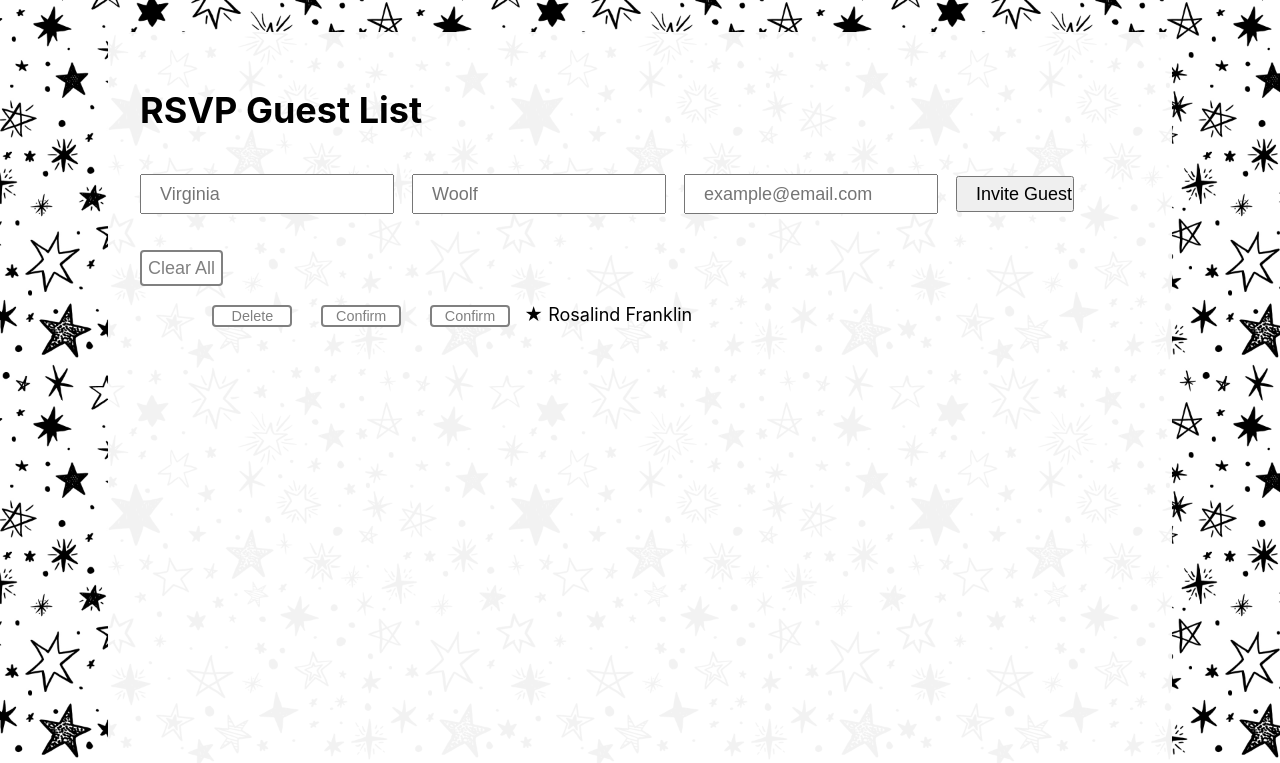
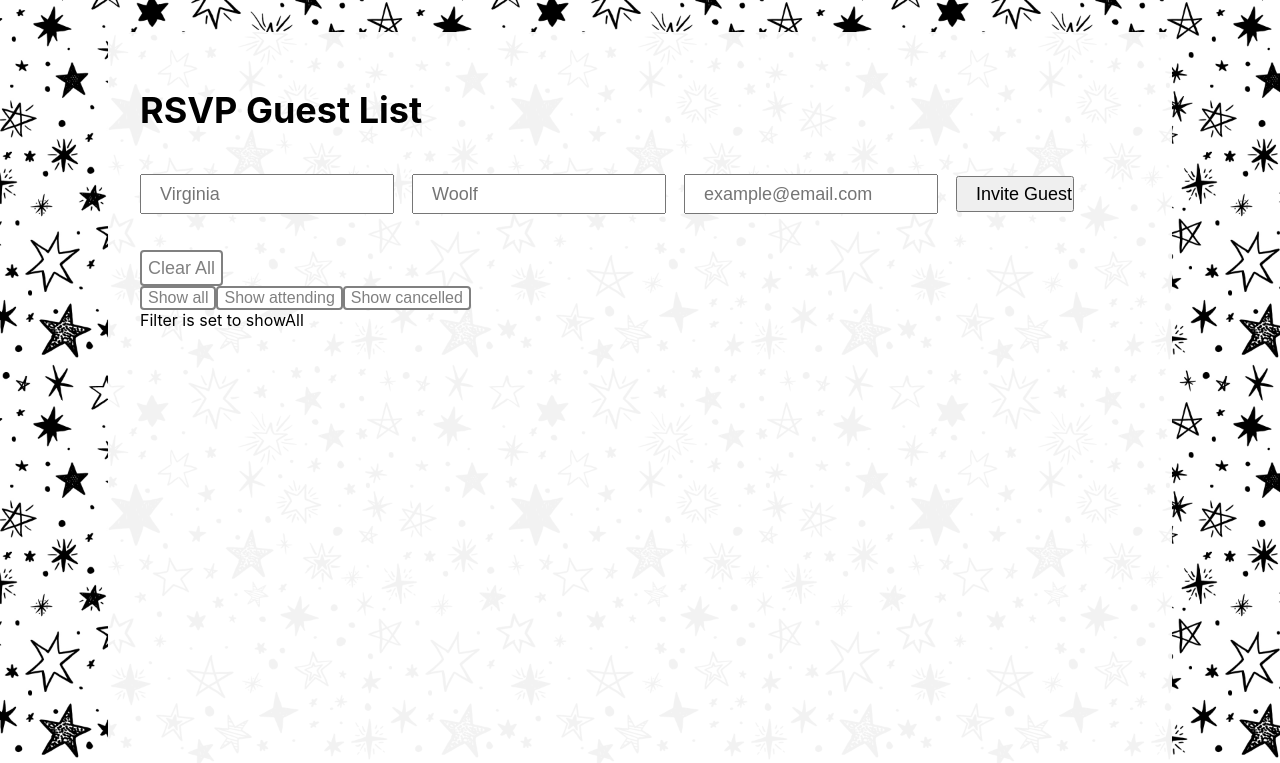
Before and after one commit to Alexou-riri/guestlist, a React (Create React App) app: page / in a window 1280 px wide. Shown: the top 763 px of the page. Built offline with nearby package versions, Linux system fonts and the light colour scheme.

Commit message:
Add filter function

```diff
--- a/src/App.js
+++ b/src/App.js
@@ -22,19 +22,12 @@ const MainStyles = css`
 `;
 
 function App() {
-  const [guestList, setGuestList] = useState([
-    {
-      firstName: 'Rosalind',
-      lastName: 'Franklin',
-      isAttending: true,
-      id: 2,
-    },
-  ]);
+  const [guestList, setGuestList] = useState([]);
   // set filter to show attending and not attending guests
-  // const showAll = 'showAll';
-  // const showAttending = 'showAttending';
-  // const showNotAttending = 'showNotAttending';
-  // const [filter, setFilter] = useState(showAll);
+  const showAll = 'showAll';
+  const showAttending = 'showAttending';
+  const showNotAttending = 'showNotAttending';
+  const [filter, setFilter] = useState(showAll);
 
   // class contructor for new guest
 
@@ -61,13 +54,13 @@ function App() {
   };
   const toggleAttendance = (id) => {
     const updatedGuestList = guestList.map((guest) =>
-      guest.id !== id ? guest : { ...guest, IsAttending: !guest.IsAttending },
+      guest.id !== id ? guest : { ...guest, isAttending: !guest.isAttending },
     );
     setGuestList(updatedGuestList);
   };
   const confirmAttendance = (id) => {
     const updatedGuestList = guestList.map((guest) =>
-      guest.id !== id ? guest : { ...guest, IsAttending: true },
+      guest.id !== id ? guest : { ...guest, isAttending: true },
     );
     setGuestList(updatedGuestList);
   };
@@ -79,13 +72,6 @@ function App() {
     setGuestList(updatedGuestListGuestDeleted);
   };
 
-  // <button onClick={() => setFilter(showAll)}>Show all</button>
-  //     <button onClick={() => setFilter(showAttending)}>Show attending</button>
-  //     <button onClick={() => setFilter(showNotAttending)}>
-  //       Show cancelled
-  //     </button>
-  // filter={filter}
-
   return (
     <main css={MainStyles}>
       <h1>RSVP Guest List</h1>
@@ -93,12 +79,18 @@ function App() {
         addGuest={addGuest}
         deleteAllGuests={deleteAllGuests}
       />
-
+      <button onClick={() => setFilter(showAll)}>Show all</button>
+      <button onClick={() => setFilter(showAttending)}>Show attending</button>
+      <button onClick={() => setFilter(showNotAttending)}>
+        Show cancelled
+      </button>
+      <div>Filter is set to {filter} </div>
       <GuestList
         guestList={guestList}
         toggleAttendance={toggleAttendance}
         confirmAttendance={confirmAttendance}
         deleteGuest={deleteGuest}
+        filter={filter}
       />
     </main>
   );
--- a/src/GuestList.js
+++ b/src/GuestList.js
@@ -31,24 +31,24 @@ function GuestList({
   toggleAttendance,
   confirmAttendance,
   deleteGuest,
-  // filter,
+  filter,
 }) {
-  // const [guestListFiltered, SetGuestListFiltered] = useState(guestList);
+  let filteredGuestList = guestList;
 
-  // if (filter === 'showAttending') {
-  //   SetGuestListFiltered(
-  //     guestList.filter((guest) => guest.isAttending === true),
-  //   );
-  // } else if (filter === 'showNotAttending') {
-  //   SetGuestListFiltered(
-  //     guestList.filter((guest) => guest.isAttending === false),
-  //   );
-  // }
-
+  if (filter === 'showAttending') {
+    filteredGuestList = guestList.filter((guest) => guest.isAttending === true);
+    console.log(filteredGuestList);
+  } else if (filter === 'showNotAttending') {
+    filteredGuestList = guestList.filter(
+      (guest) => guest.isAttending === false,
+    );
+    console.log(filteredGuestList);
+  }
+  console.log(filteredGuestList);
   return (
     <div css={GuestListStyles}>
       <ul>
-        {guestList.map((guest) => (
+        {filteredGuestList.map((guest) => (
           <li key={guest.id}>
             <button
               onClick={() => {
@@ -62,7 +62,7 @@ function GuestList({
                 toggleAttendance(guest.id);
               }}
             >
-              {guest.IsAttending ? 'Cancel' : 'Confirm'}
+              {guest.isAttending ? 'Cancel' : 'Confirm'}
             </button>
             <button
               onClick={() => {
@@ -73,7 +73,7 @@ function GuestList({
             </button>
             <Emoji symbol="★  " />
             {guest.firstName} {guest.lastName}{' '}
-            {guest.IsAttending ? 'attends the party' : null}
+            {guest.isAttending ? 'attends the party' : 'has cancelled'}
           </li>
         ))}
       </ul>
--- a/src/RegisterGuestForm.js
+++ b/src/RegisterGuestForm.js
@@ -28,7 +28,7 @@ function RegisterGuestForm(props) {
     <div css={RegisterGuestFormStyles}>
       <form
         onSubmit={(e) => {
-          props.addGuest(newGuestFirstName, newGuestLastName, setNewGuestEmail);
+          props.addGuest(newGuestFirstName, newGuestLastName, newGuestEmail);
           e.preventDefault();
         }}
       >
```
